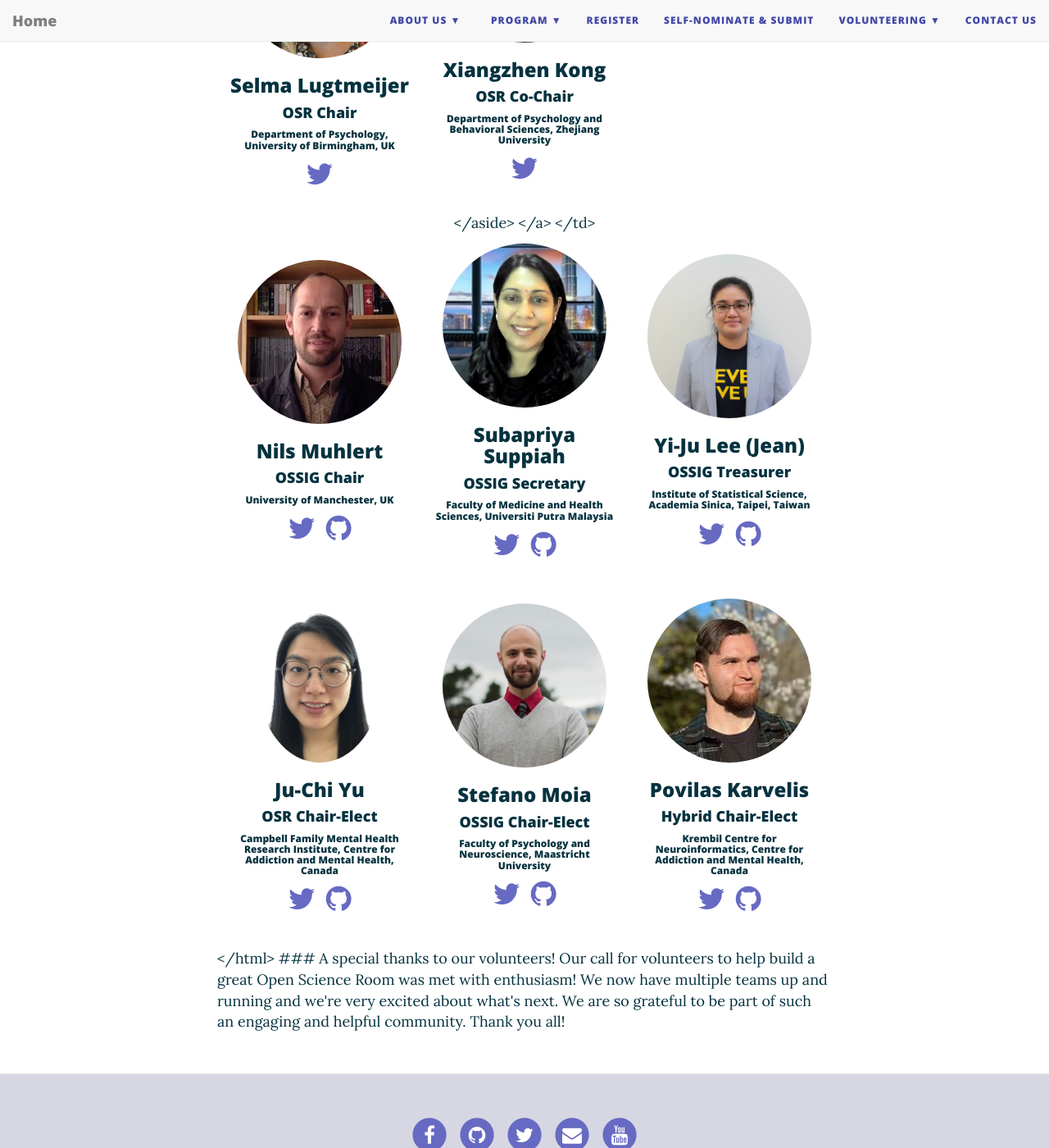
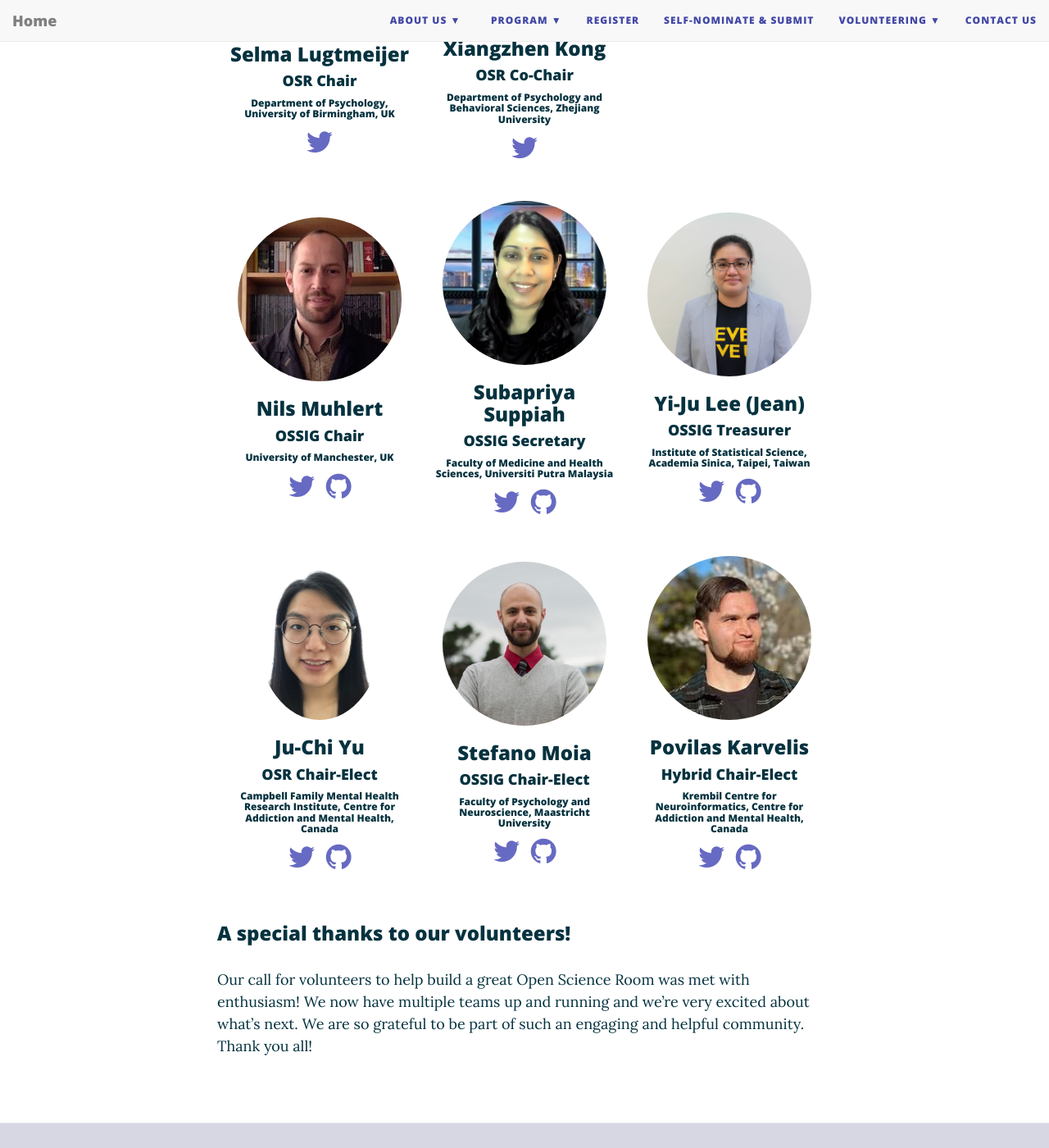
Before and after one commit to ohbm/osr2024, a Jekyll site: the page built from volunteers.md, in a window 1280 px wide and 1400 px high, scrolled down 599 px. Shown: the whole window at 82% size. Built offline with Jekyll 4.4.1, drawn with Linux system fonts in a browser that asks for light colours; nearby versions of some CDN libraries.

Commit message:
Correcting format for the Teams page

```diff
--- a/volunteers.md
+++ b/volunteers.md
@@ -7,12 +7,9 @@
 
 <br>
 
-<html>
-
 <table class="people">
     <tr class="people">
         <td class="people">
-            <!--<a style="display:block; color:#05323F" href="../team_priya_suppiah">-->
             <a style="display:block; color:#05323F" >
                 <aside>
                     <header>
@@ -32,7 +29,6 @@
             <a style="display:block; color:#05323F">
             <aside>
             <header>
-                <header>
                 <img src="../img/team/xiangzhen_kong1.jpg" style="height:200px; border-radius:50%;">
                 <h3>Xiangzhen Kong</h3>
                 <h4>OSR Co-Chair</h4>
@@ -160,8 +156,5 @@
     </tr>
 </table>
 
-</html>
-
-
 ### A special thanks to our volunteers!
 Our call for volunteers to help build a great Open Science Room was met with enthusiasm! We now have multiple teams up and running and we're very excited about what's next. We are so grateful to be part of such an engaging and helpful community. Thank you all!
```
